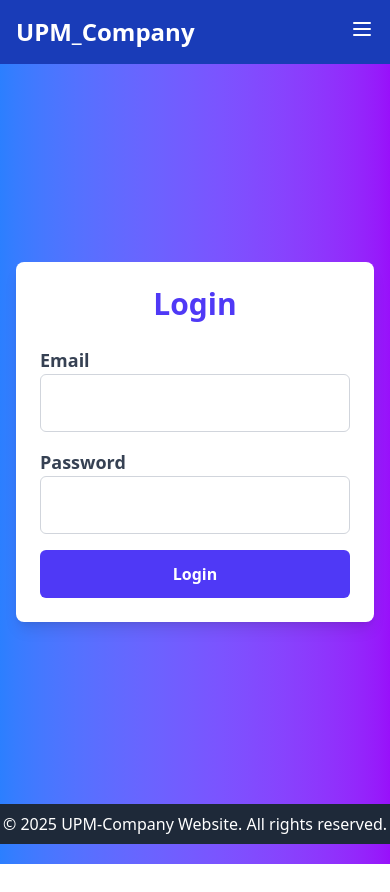
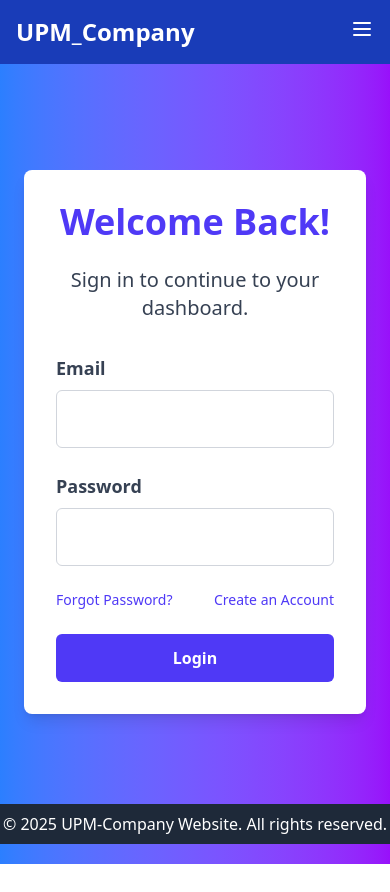
Before and after one commit to mnihadc/UPM-Company, a React (Vite) app in the folder frontend/: page /login in a window 390 px wide. Built offline with nearby package versions, Linux system fonts and the light colour scheme.

Commit message:
Login page UI Updated

```diff
--- a/frontend/src/Pages/Login.jsx
+++ b/frontend/src/Pages/Login.jsx
@@ -31,7 +31,8 @@ const Login = () => {
     } catch (error) {
       Swal.fire({
         title: "Error!",
-        text: error.response?.data?.message || "Login failed. Please try again.",
+        text:
+          error.response?.data?.message || "Login failed. Please try again.",
         icon: "error",
         confirmButtonText: "OK",
       });
@@ -41,33 +42,55 @@ const Login = () => {
   };
 
   return (
-    <div className="flex justify-center items-center min-h-screen bg-gradient-to-r from-blue-500 to-purple-600 p-4">
-      <div className="bg-white p-6 sm:p-8 rounded-lg shadow-lg w-full max-w-md sm:w-96">
-        <h2 className="text-3xl font-semibold text-center text-indigo-600 mb-6">
-          Login
+    <div className="flex justify-center items-center min-h-screen bg-gradient-to-r from-blue-500 to-purple-600 p-6">
+      <div className="bg-white p-8 rounded-lg shadow-lg w-full max-w-lg sm:w-96">
+        <h2 className="text-4xl font-semibold text-center text-indigo-600 mb-6">
+          Welcome Back!
         </h2>
+        <p className="text-xl text-center text-gray-700 mb-8">
+          Sign in to continue to your dashboard.
+        </p>
 
-        <form onSubmit={handleSubmit} className="space-y-4">
+        <form onSubmit={handleSubmit} className="space-y-6">
           <div>
-            <label className="block text-lg font-semibold text-gray-700">Email</label>
+            <label className="block text-lg font-semibold text-gray-700 mb-2">
+              Email
+            </label>
             <input
               type="email"
               value={email}
               onChange={(e) => setEmail(e.target.value)}
-              className="w-full p-4 border border-gray-300 rounded-md"
+              className="w-full p-4 border border-gray-300 rounded-md focus:outline-none focus:ring-2 focus:ring-indigo-500"
               required
             />
           </div>
 
           <div>
-            <label className="block text-lg font-semibold text-gray-700">Password</label>
+            <label className="block text-lg font-semibold text-gray-700 mb-2">
+              Password
+            </label>
             <input
               type="password"
               value={password}
               onChange={(e) => setPassword(e.target.value)}
-              className="w-full p-4 border border-gray-300 rounded-md"
+              className="w-full p-4 border border-gray-300 rounded-md focus:outline-none focus:ring-2 focus:ring-indigo-500"
               required
             />
+          </div>
+
+          <div className="flex justify-between items-center">
+            <a
+              href="/forgot-password"
+              className="text-indigo-600 text-sm hover:text-indigo-800 transition duration-200"
+            >
+              Forgot Password?
+            </a>
+            <a
+              href="/signup"
+              className="text-indigo-600 text-sm hover:text-indigo-800 transition duration-200"
+            >
+              Create an Account
+            </a>
           </div>
 
           <button
```
